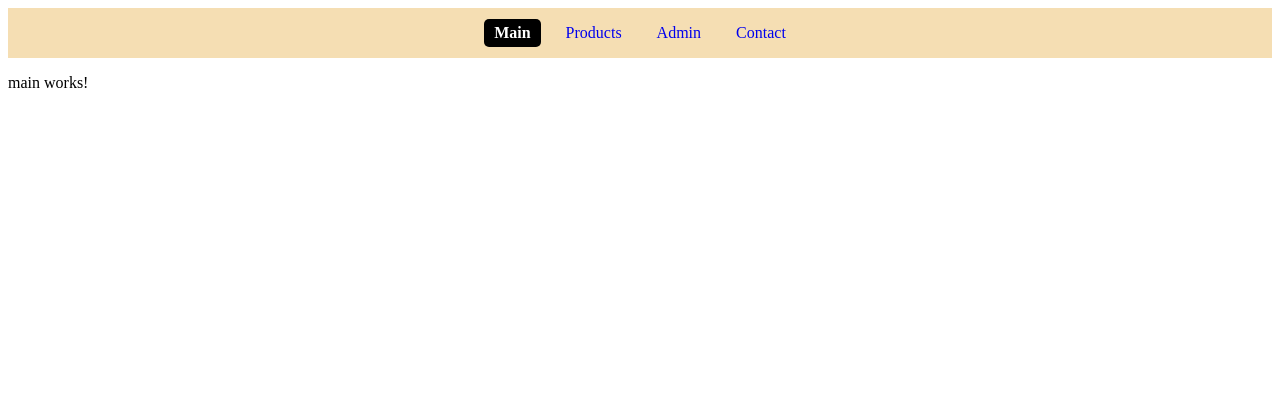
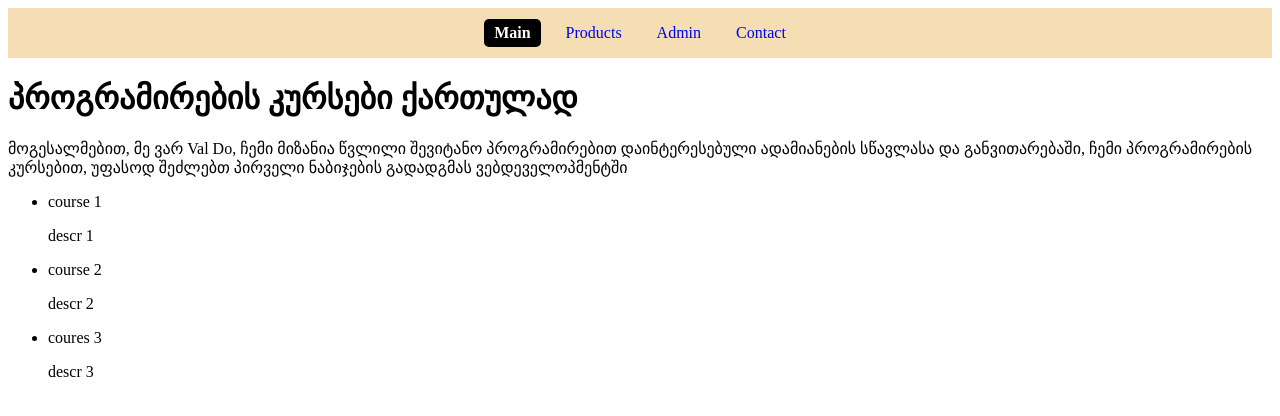
Before and after one commit to valeri879/angular-pro-1, an Angular app: page /main in a window 1280 px wide. Shown: the top 416 px of the page. Built offline with nearby package versions, Linux system fonts and the light colour scheme.

Commit message:
lecture 14

```diff
--- a/src/app/app.module.ts
+++ b/src/app/app.module.ts
@@ -8,6 +8,7 @@ import { NotFoundComponent } from './not-found/not-found.component';
 import { AdminComponent } from './admin/admin.component';
 import { UsersComponent } from './admin/users/users.component';
 import { DataComponent } from './admin/data/data.component';
+import { HttpClientModule } from '@angular/common/http';
 
 console.log('root module loaded...');
 
@@ -21,6 +22,7 @@ console.log('root module loaded...');
     DataComponent,
   ],
   imports: [
+		HttpClientModule,
     BrowserModule,
     AppRoutingModule
   ],
--- a/src/app/main/main.component.html
+++ b/src/app/main/main.component.html
@@ -1 +1,10 @@
-<p>main works!</p>
+<ng-container *ngIf="mainPageData">
+	<h1> {{mainPageData.title}} </h1>
+	<p> {{mainPageData.descr}} </p>
+	<ul>
+		<li *ngFor="let course of mainPageData.courses">
+			<div>{{course.title}}</div>
+			<p>{{course.descr}}</p>
+		</li>
+	</ul>
+<ng-container>
--- a/src/app/main/main.component.ts
+++ b/src/app/main/main.component.ts
@@ -1,4 +1,5 @@
 import { Component, OnInit } from '@angular/core';
+import { Main, MainService } from '../services/main.service';
 
 @Component({
   selector: 'app-main',
@@ -7,10 +8,22 @@ import { Component, OnInit } from '@angular/core';
 })
 export class MainComponent implements OnInit {
 
+	public mainPageData!: Main;
+
   constructor(
+		private _mainService: MainService
   ) { }
 
   ngOnInit(): void {
+		this._mainService.getMain().subscribe(
+			res => {
+				this.mainPageData = res;
+				console.log(res);
+			},
+			error => {
+				console.log(error);
+			}
+		)
   }
 
 }
--- /dev/null
+++ b/src/app/services/main.service.ts
@@ -0,0 +1,23 @@
+import {HttpClient} from '@angular/common/http';
+import { Injectable } from '@angular/core';
+import {Observable} from 'rxjs';
+
+export interface Main {
+ title: string;
+ descr: string;
+ courses: { title: string; descr: string }[];
+}
+
+@Injectable({
+  providedIn: 'root'
+})
+export class MainService {
+
+  constructor(
+		private _http: HttpClient
+	) { }
+
+	getMain(): Observable<Main> {
+		return this._http.get<Main>('assets/main.json');
+	}
+}
--- /dev/null
+++ b/src/assets/main.json
@@ -0,0 +1,18 @@
+{
+	"title": "პროგრამირების კურსები ქართულად",
+	"descr": "მოგესალმებით, მე ვარ Val Do, ჩემი მიზანია წვლილი შევიტანო პროგრამირებით დაინტერესებული ადამიანების სწავლასა და განვითარებაში, ჩემი პროგრამირების კურსებით, უფასოდ შეძლებთ პირველი ნაბიჯების გადადგმას ვებდეველოპმენტში",
+	"courses": [
+		{
+			"title": "course 1",
+			"descr": "descr 1"
+ },
+		{
+			"title": "course 2",
+			"descr": "descr 2"
+		},
+		{
+			"title": "coures 3",
+			"descr": "descr 3"
+		}
+	]
+}
```
